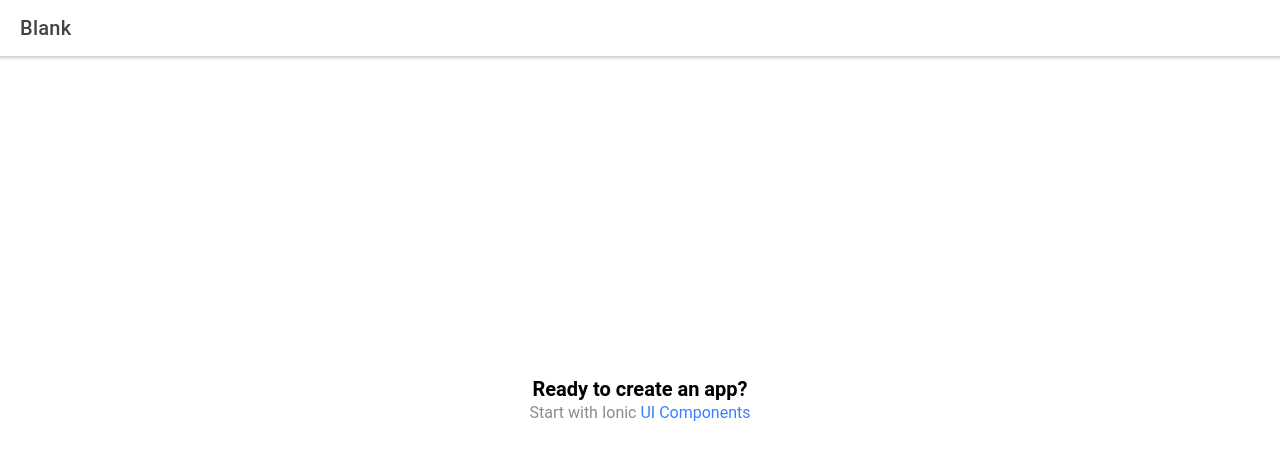
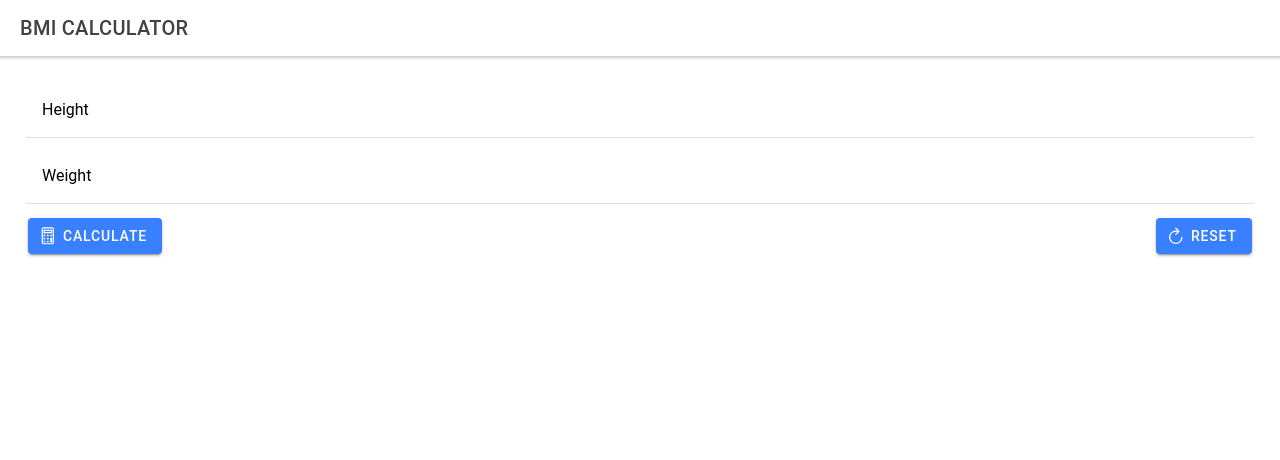
Before and after one commit to BlackE-/ionic-react-01, a React (Create React App) app: page / in a window 1280 px wide. Before the commit this address led to /home. Shown: the top 460 px of the page. Built offline with nearby package versions, Linux system fonts and the light colour scheme.

Commit message:
chore(init): Add BMI Calculator

```diff
--- a/src/App.tsx
+++ b/src/App.tsx
@@ -1,7 +1,9 @@
-import { Redirect, Route } from 'react-router-dom';
-import { IonApp, IonRouterOutlet } from '@ionic/react';
-import { IonReactRouter } from '@ionic/react-router';
-import Home from './pages/Home';
+import React, {useRef, useState } from 'react';
+
+import { IonApp, IonHeader , IonContent, IonToolbar,
+  IonTitle, IonGrid, IonRow, IonCol, IonLabel ,IonInput,
+  IonItem, IonButton, IonIcon, IonCard, IonCardContent } from '@ionic/react';
+import {calculatorOutline , refreshOutline } from 'ionicons/icons';
 
 /* Core CSS required for Ionic components to work properly */
 import '@ionic/react/css/core.css';
@@ -22,19 +24,83 @@ import '@ionic/react/css/display.css';
 /* Theme variables */
 import './theme/variables.css';
 
-const App: React.FC = () => (
-  <IonApp>
-    <IonReactRouter>
-      <IonRouterOutlet>
-        <Route exact path="/home">
-          <Home />
-        </Route>
-        <Route exact path="/">
-          <Redirect to="/home" />
-        </Route>
-      </IonRouterOutlet>
-    </IonReactRouter>
-  </IonApp>
-);
+const App: React.FC = () => {
+  const [ calculatedBMI, setCalculatedBMI ] = useState<number>();
+
+  const weightInputRef = useRef<HTMLIonInputElement>(null);
+  const heightInputRef = useRef<HTMLIonInputElement>(null);
+  const calculateBMI = () =>{
+    const enteredWeight = weightInputRef.current?.value;
+    const enteredHeight = heightInputRef.current?.value;
+
+    if(!enteredHeight || !enteredWeight){
+      return;
+    }
+
+    const bmi = +enteredWeight / (+enteredHeight * +enteredHeight);
+    setCalculatedBMI(bmi);
+
+  };
+  const resetInputs = () =>{
+    weightInputRef.current!.value = '';
+    heightInputRef.current!.value = '';
+    setCalculatedBMI(0);
+  };
+
+
+
+  return (<IonApp>
+    <IonHeader>
+      <IonToolbar>
+        <IonTitle>BMI CALCULATOR</IonTitle>
+      </IonToolbar>
+    </IonHeader>
+    <IonContent className="ion-padding">
+      <IonGrid>
+        <IonRow>
+          <IonCol>
+            <IonItem>
+              <IonLabel position="floating">Height</IonLabel>
+              <IonInput ref={heightInputRef}></IonInput>
+            </IonItem>
+          </IonCol>
+        </IonRow>
+        <IonRow>
+          <IonCol>
+            <IonItem>
+              <IonLabel position="floating">Weight</IonLabel>
+              <IonInput ref={weightInputRef}></IonInput>
+            </IonItem>
+          </IonCol>
+        </IonRow>
+        <IonRow>
+          <IonCol className="ion-text-left" >
+            <IonButton onClick={calculateBMI}>
+              <IonIcon slot="start" icon={calculatorOutline}/>
+              CALCULATE
+            </IonButton>
+          </IonCol>
+          <IonCol className="ion-text-right">
+            <IonButton onClick={resetInputs}>
+              <IonIcon slot="start" icon={refreshOutline}/>
+              RESET
+            </IonButton>
+          </IonCol>
+        </IonRow>
+        { calculatedBMI &&
+          (<IonRow>
+            <IonCol>
+              <IonCard>
+                <IonCardContent>
+                  <h2>{calculatedBMI}</h2>
+                </IonCardContent>
+              </IonCard>
+            </IonCol>
+          </IonRow>)
+        }
+      </IonGrid>
+    </IonContent>
+  </IonApp>);
+};
 
 export default App;
--- a/src/components/ExploreContainer.css
+++ /dev/null
@@ -1,24 +0,0 @@
-.container {
-  text-align: center;
-  position: absolute;
-  left: 0;
-  right: 0;
-  top: 50%;
-  transform: translateY(-50%);
-}
-
-.container strong {
-  font-size: 20px;
-  line-height: 26px;
-}
-
-.container p {
-  font-size: 16px;
-  line-height: 22px;
-  color: #8c8c8c;
-  margin: 0;
-}
-
-.container a {
-  text-decoration: none;
-}
--- a/src/components/ExploreContainer.tsx
+++ /dev/null
@@ -1,14 +0,0 @@
-import './ExploreContainer.css';
-
-interface ContainerProps { }
-
-const ExploreContainer: React.FC<ContainerProps> = () => {
-  return (
-    <div className="container">
-      <strong>Ready to create an app?</strong>
-      <p>Start with Ionic <a target="_blank" rel="noopener noreferrer" href="https://ionicframework.com/docs/components">UI Components</a></p>
-    </div>
-  );
-};
-
-export default ExploreContainer;
--- a/src/index.tsx
+++ b/src/index.tsx
@@ -1,8 +1,6 @@
 import React from 'react';
 import ReactDOM from 'react-dom';
 import App from './App';
-import * as serviceWorkerRegistration from './serviceWorkerRegistration';
-import reportWebVitals from './reportWebVitals';
 
 ReactDOM.render(
   <React.StrictMode>
@@ -10,13 +8,3 @@ ReactDOM.render(
   </React.StrictMode>,
   document.getElementById('root')
 );
-
-// If you want your app to work offline and load faster, you can change
-// unregister() to register() below. Note this comes with some pitfalls.
-// Learn more about service workers: https://cra.link/PWA
-serviceWorkerRegistration.unregister();
-
-// If you want to start measuring performance in your app, pass a function
-// to log results (for example: reportWebVitals(console.log))
-// or send to an analytics endpoint. Learn more: https://bit.ly/CRA-vitals
-reportWebVitals();
--- a/src/pages/Home.tsx
+++ /dev/null
@@ -1,25 +0,0 @@
-import { IonContent, IonHeader, IonPage, IonTitle, IonToolbar } from '@ionic/react';
-import ExploreContainer from '../components/ExploreContainer';
-import './Home.css';
-
-const Home: React.FC = () => {
-  return (
-    <IonPage>
-      <IonHeader>
-        <IonToolbar>
-          <IonTitle>Blank</IonTitle>
-        </IonToolbar>
-      </IonHeader>
-      <IonContent fullscreen>
-        <IonHeader collapse="condense">
-          <IonToolbar>
-            <IonTitle size="large">Blank</IonTitle>
-          </IonToolbar>
-        </IonHeader>
-        <ExploreContainer />
-      </IonContent>
-    </IonPage>
-  );
-};
-
-export default Home;
```
Also changed, not shown: src/setupTests.ts (deleted, +0 -14 lines), src/pages/Home.css (deleted), 1 other file (tests, documents, lock files or other folders).
